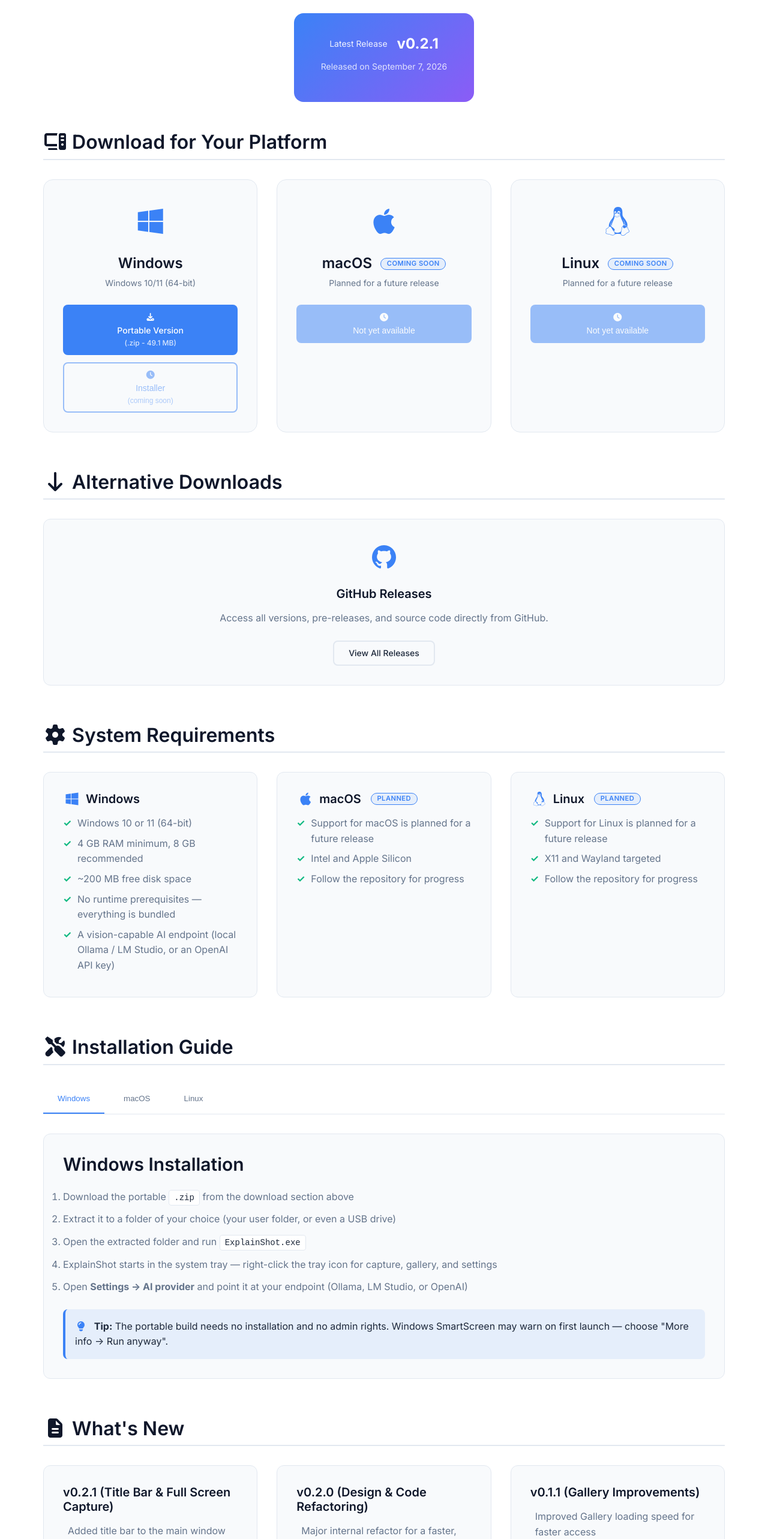
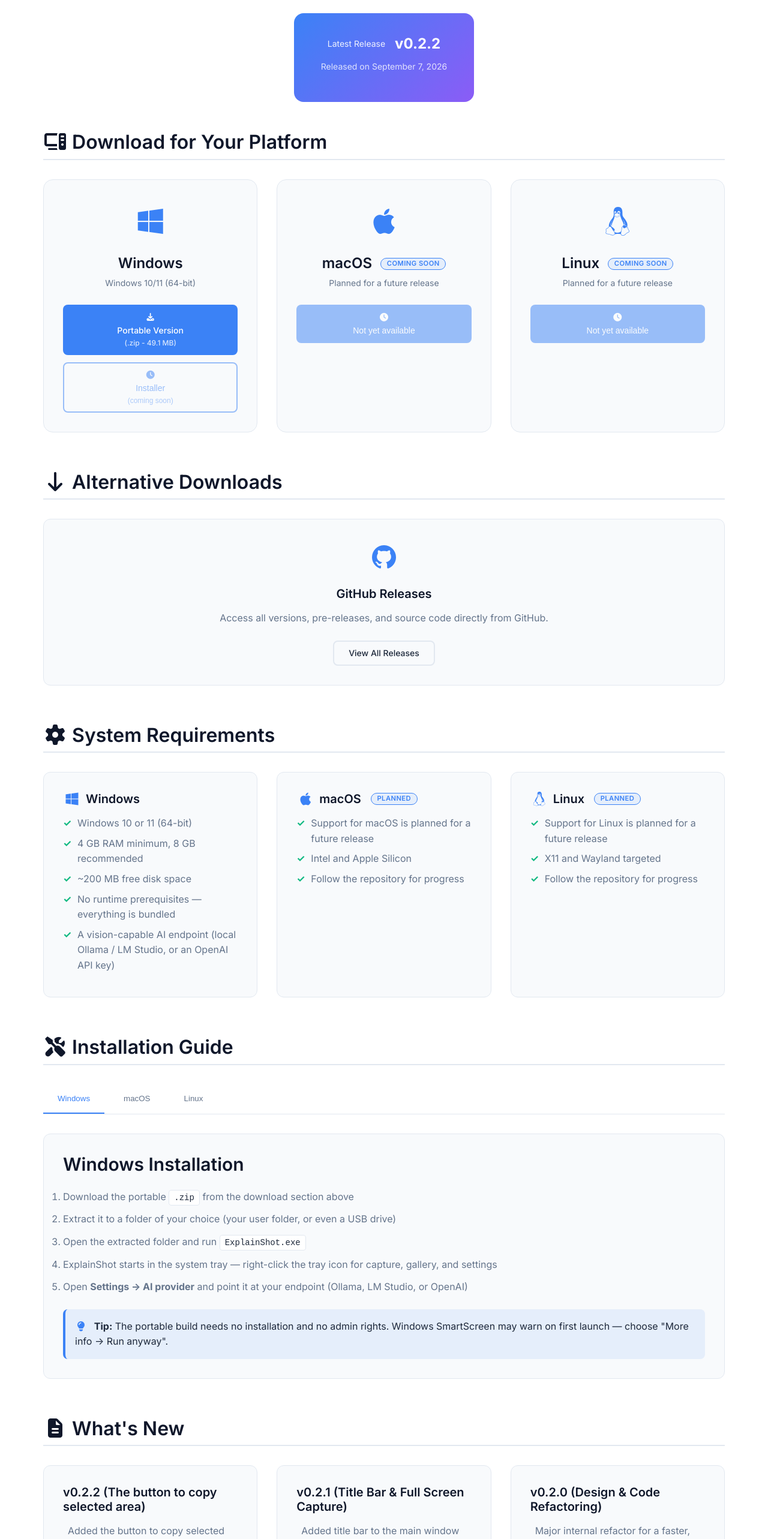
Before and after one commit to p1k2i/explainshot-site, a Vue app: page /download in a window 1280 px wide. Shown: the part 234-2800 px from the top of the page at 60% size. Built offline with nearby package versions, Linux system fonts and the light colour scheme.

Commit message:
Update version to v0.2.2 and add changelog entry for new copy area feature

```diff
--- a/src/views/DownloadPage.vue
+++ b/src/views/DownloadPage.vue
@@ -10,7 +10,7 @@
         <div class="current-version">
           <div class="version-badge">
             <span class="version-label">Latest Release</span>
-            <span class="version-number">v0.2.1</span>
+            <span class="version-number">v0.2.2</span>
           </div>
           <p class="version-date">Released on September 7, 2026</p>
         </div>
@@ -25,7 +25,7 @@
             <h3>Windows</h3>
             <p class="platform-info">Windows 10/11 (64-bit)</p>
             <div class="download-buttons">
-              <a href="https://github.com/p1k2i/explain-shot/releases/download/v0.2.1/ExplainShot-v0.2.1.zip" class="btn btn-primary" @click="trackDownload('windows-portable')" download>
+              <a href="https://github.com/p1k2i/explain-shot/releases/download/v0.2.2/ExplainShot-v0.2.2.zip" class="btn btn-primary" @click="trackDownload('windows-portable')" download>
                 <i class="fas fa-download"></i>
                 Portable Version
                 <small>(.zip - 49.1 MB)</small>
@@ -203,6 +203,12 @@
         <h2><i class="fas fa-file-lines"></i> What's New</h2>
 
         <div class="changelog">
+          <div class="changelog-section">
+            <h3>v0.2.2 (The button to copy selected area)</h3>
+            <ul>
+              <li>Added the button to copy selected area into clipboard</li>
+            </ul>
+          </div>
           <div class="changelog-section">
             <h3>v0.2.1 (Title Bar &amp; Full Screen Capture)</h3>
             <ul>
```
